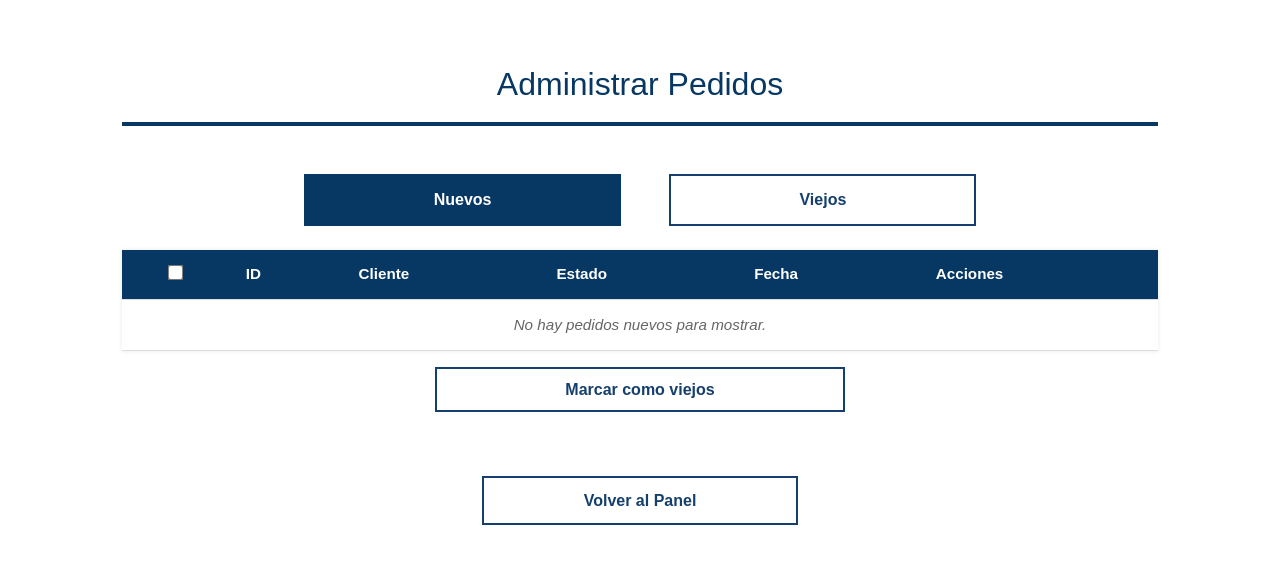
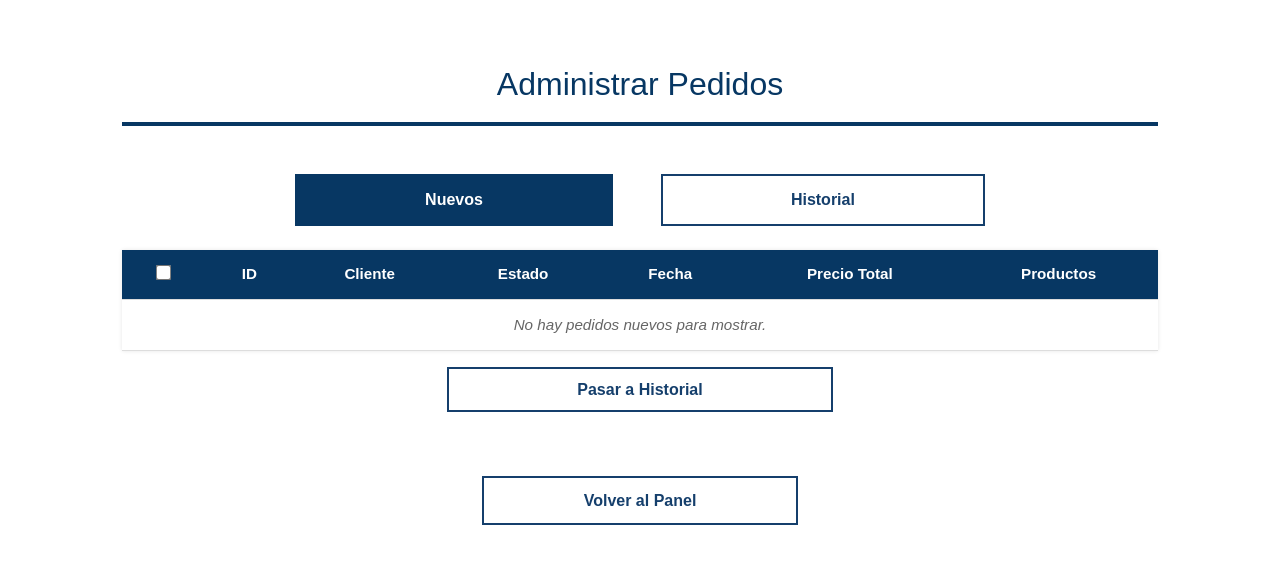
Before and after one commit to Aldana-dev/LaHoraAzul, a Flask app: page /admin/pedidos in a window 1280 px wide. Shown: the top 564 px of the page. Run offline with Flask 3, Linux system fonts and the light colour scheme; the visitor is signed in with stand-in values (Sample User, id 1).

Commit message:
Cambios en la administracion de pedidos

```diff
--- a/app/routes/admin_routes.py
+++ b/app/routes/admin_routes.py
@@ -553,13 +553,13 @@ def admin_pedidos():
     if filtro == "nuevos":
         pedidos = Pedido.query.filter_by(
             es_viejo=False).order_by(Pedido.fecha.desc()).all()
-    elif filtro == "viejos":
+    elif filtro == "historial":
         pedidos = Pedido.query.filter_by(
             es_viejo=True).order_by(Pedido.fecha.desc()).all()
     else:
         pedidos = Pedido.query.order_by(Pedido.fecha.desc()).all()
 
-    return render_template("admin_pedidos.html", pedidos=pedidos, filtro=filtro)
+    return render_template("admin_pedidos.html", pedidos=pedidos, filtro=filtro, current_time=datetime.now())
 
 
 @admin_bp.route('/admin/pedidos/toggle_estado/<int:pedido_id>', methods=['POST'])
@@ -567,7 +567,7 @@ def admin_pedidos():
 def toggle_estado_pedido(pedido_id):
     pedido = Pedido.query.get_or_404(pedido_id)
     if pedido.es_viejo:
-        flash("No se puede cambiar el estado de un pedido viejo.", "warning")
+        flash("No se puede cambiar el estado de un pedido en historial.", "warning")
         return redirect(url_for('admin.admin_pedidos', filtro='nuevos'))
 
     if pedido.estado == 'nuevo':
@@ -589,12 +589,12 @@ def toggle_estado_pedido(pedido_id):
     return redirect(url_for('admin.admin_pedidos', filtro='nuevos'))
 
 
-@admin_bp.route('/admin/pedidos/marcar_como_viejos', methods=['POST'])
+@admin_bp.route('/admin/pedidos/marcar_como_historial', methods=['POST'])
 @admin_required
-def marcar_como_viejos():
+def marcar_como_historial():
     ids = request.form.getlist('pedido_ids')
     if not ids:
-        flash("No seleccionaste pedidos para marcar como viejos.", "warning")
+        flash("No seleccionaste pedidos para marcar como historial.", "warning")
         return redirect(url_for('admin.admin_pedidos', filtro='nuevos'))
 
     pedidos = Pedido.query.filter(Pedido.id.in_(
@@ -604,41 +604,9 @@ def marcar_como_viejos():
 
     try:
         db.session.commit()
-        flash(f"Se marcaron {len(pedidos)} pedidos como viejos.", "success")
+        flash(f"Se marcaron {len(pedidos)} pedidos como historial.", "success")
     except Exception as e:
         db.session.rollback()
-        flash(f"Error al marcar pedidos como viejos: {str(e)}", "danger")
+        flash(f"Error al marcar pedidos como historial: {str(e)}", "danger")
 
     return redirect(url_for('admin.admin_pedidos', filtro='nuevos'))
-
-
-@admin_bp.route('/admin/pedidos/eliminar_viejos', methods=['POST'])
-@admin_required
-def eliminar_pedidos_viejos():
-    ids_json = request.form.get('pedido_ids')
-    if not ids_json:
-        flash("No seleccionaste pedidos para eliminar.", "warning")
-        return redirect(url_for('admin.admin_pedidos', filtro='viejos'))
-
-    try:
-        ids = json.loads(ids_json)
-    except Exception as e:
-        flash(f"Error procesando pedidos seleccionados: {str(e)}", "danger")
-        return redirect(url_for('admin.admin_pedidos', filtro='viejos'))
-
-    pedidos = Pedido.query.filter(
-        Pedido.id.in_(ids), Pedido.es_viejo == True).all()
-    if not pedidos:
-        flash("No se encontraron pedidos viejos para eliminar.", "warning")
-        return redirect(url_for('admin.admin_pedidos', filtro='viejos'))
-
-    try:
-        for pedido in pedidos:
-            db.session.delete(pedido)
-        db.session.commit()
-        flash(f"Se eliminaron {len(pedidos)} pedidos viejos.", "success")
-    except Exception as e:
-        db.session.rollback()
-        flash(f"Error al eliminar pedidos viejos: {str(e)}", "danger")
-
-    return redirect(url_for('admin.admin_pedidos', filtro='viejos'))
--- a/app/static/css/admin_pedidos.css
+++ b/app/static/css/admin_pedidos.css
@@ -60,7 +60,7 @@
 .tabla-admin th,
 .tabla-admin td {
   padding: 0.8rem 1rem;
-  text-align: left;
+  text-align: center;
   border-bottom: 1px solid #ddd;
 }
 
--- a/app/templates/admin_pedidos.html
+++ b/app/templates/admin_pedidos.html
@@ -4,11 +4,19 @@
     <meta charset="UTF-8" />
     <title>Administrar Pedidos - La Hora Azul</title>
     <meta name="viewport" content="width=device-width, initial-scale=1" />
-    <link rel="stylesheet" href="{{ url_for('static', filename='css/estilos.css') }}" />
-    <link rel="stylesheet" href="{{ url_for('static', filename='css/admin.css') }}" />
-    <link rel="stylesheet" href="{{ url_for('static', filename='css/admin_pedidos.css') }}" />
+    <link
+      rel="stylesheet"
+      href="{{ url_for('static', filename='css/estilos.css') }}"
+    />
+    <link
+      rel="stylesheet"
+      href="{{ url_for('static', filename='css/admin.css') }}"
+    />
+    <link
+      rel="stylesheet"
+      href="{{ url_for('static', filename='css/admin_pedidos.css') }}"
+    />
     <style>
-      /* Podés agregar estilos para .sr-only si querés ocultar visualmente el label */
       .sr-only {
         position: absolute;
         width: 1px;
@@ -16,7 +24,7 @@
         padding: 0;
         margin: -1px;
         overflow: hidden;
-        clip: rect(0,0,0,0);
+        clip: rect(0, 0, 0, 0);
         border: 0;
       }
     </style>
@@ -26,17 +34,25 @@
       <h2 class="titulo-admin">Administrar Pedidos</h2>
       <hr class="separador" />
 
-      <!-- FILTROS ACTUALIZADOS: nuevos y viejos -->
+      <!-- FILTROS ACTUALIZADOS: nuevos e historial -->
       <div class="estado-tabla">
-        <a href="{{ url_for('admin.admin_pedidos', filtro='nuevos') }}" class="btn_large boton filtro-btn {% if filtro == 'nuevos' %}activo{% endif %}">Nuevos</a>
-        <a href="{{ url_for('admin.admin_pedidos', filtro='viejos') }}" class="btn_large boton filtro-btn {% if filtro == 'viejos' %}activo{% endif %}">Viejos</a>
+        <a
+          href="{{ url_for('admin.admin_pedidos', filtro='nuevos') }}"
+          class="btn_large boton filtro-btn {% if filtro == 'nuevos' %}activo{% endif %}"
+          >Nuevos</a
+        >
+        <a
+          href="{{ url_for('admin.admin_pedidos', filtro='historial') }}"
+          class="btn_large boton filtro-btn {% if filtro == 'historial' %}activo{% endif %}"
+          >Historial</a
+        >
       </div>
 
-      <!-- FORMULARIO -->
+      <!-- Formulario para marcar pedidos como historial SOLO en filtro 'nuevos' -->
       {% if filtro == 'nuevos' %}
-      <form method="POST" action="{{ url_for('admin.marcar_como_viejos') }}">
+      <form method="POST" action="{{ url_for('admin.marcar_como_historial') }}">
       {% else %}
-      <form id="form-viejos"> <!-- Sin action ni método, solo para manejo checkbox -->
+      <form id="form-historial"> <!-- Sin action ni método para filtro historial -->
       {% endif %}
 
         <table class="tabla-admin">
@@ -48,15 +64,21 @@
               </th>
               <th>ID</th>
               <th>Cliente</th>
+              {% if filtro == 'nuevos' %}
               <th>Estado</th>
+              {% endif %}
               <th>Fecha</th>
-              <th>Acciones</th>
+              <th>Precio Total</th>
+              <th>Productos</th>
             </tr>
           </thead>
           <tbody>
             {% if pedidos|length == 0 %}
             <tr>
-              <td colspan="6" style="text-align: center; font-style: italic; color: #666;">
+              <td
+                colspan="{% if filtro == 'nuevos' %}7{% else %}6{% endif %}"
+                style="text-align: center; font-style: italic; color: #666"
+              >
                 No hay pedidos {{ filtro }} para mostrar.
               </td>
             </tr>
@@ -64,58 +86,41 @@
               {% for pedido in pedidos %}
               <tr>
                 <td style="text-align: center">
-                <input type="checkbox" name="pedido_ids" value="{{ pedido.id }}" />
+                  <input
+                    type="checkbox"
+                    name="pedido_ids"
+                    value="{{ pedido.id }}"
+                  />
                 </td>
                 <td>{{ pedido.id }}</td>
                 <td>{{ pedido.email_contacto }}</td>
+                {% if filtro == 'nuevos' %}
                 <td>
-                {% if filtro == 'nuevos' %}
-                  <form
-                    id="form-toggle-{{ pedido.id }}"
-                    method="POST"
-                    action="{{ url_for('admin.toggle_estado_pedido', pedido_id=pedido.id) }}"
-                    style="display:inline"
+                  {% set dias = (current_time.date() - pedido.fecha.date()).days %}
+                  <span
+                    class="indicador-estado {% if dias == 0 %}verde {% elif dias >= 7 %}rojo {% else %}amarillo {% endif %}"
                   >
-                    <button
-                      type="submit"
-                      class="btn-link estado-{{ pedido.estado }}"
-                      title="Click para cambiar estado"
-                    >
-                      {{ pedido.estado|capitalize }}
-                    </button>
-                  </form>
-                {% else %}
-                  {{ pedido.estado|capitalize }}
+                  </span>
+                </td>
                 {% endif %}
-              </td>
-              <td>{{ pedido.fecha.strftime('%d/%m/%Y %H:%M') }}</td>
+                <td>{{ pedido.fecha.strftime('%d/%m/%Y') }}</td>
+                <td>${{ pedido.total }}</td>
                 <td>
-                <button
-                  class="btn boton small-btn"
-                  type="button"
-                  onclick="abrirModal('{{ pedido.id }}')"
-                >
-                  Ver
-                </button>
-              </td>
-            </tr>
-
-            <!-- Modal oculto para detalles del pedido -->
-            <tr id="modal-{{ pedido.id }}" class="fila-modal" style="display: none">
-              <td colspan="6">
-                <div class="productos-modal-container">
                   {% for item in pedido.items %}
-                  <div class="producto-modal">
-                    <img src="{{ url_for('static', filename=item.producto.imagen) }}" alt="{{ item.producto.nombre }}" />
-                    <div class="detalle-producto-modal">
-                      <p><strong>{{ item.producto.nombre }}</strong></p>
-                      <p>Precio unitario: ${{ item.precio_unitario }}</p>
+                  <div class="producto-resumen">
+                    <img
+                      src="{{ url_for('static', filename=item.producto.imagen) }}"
+                      alt="{{ item.producto.nombre }}"
+                    />
+                    <div>
+                      <p>{{ item.producto.nombre }}</p>
+                      <p>${{ item.precio_unitario }}</p>
                     </div>
                   </div>
                   {% endfor %}
-                </div>
                 </td>
               </tr>
+              <!-- Aquí va el modal, sin cambios -->
               {% endfor %}
             {% endif %}
           </tbody>
@@ -124,91 +129,35 @@
         {% if filtro == 'nuevos' %}
         <div class="text-center" style="margin-top: 1rem">
           <button type="submit" class="btn_large boton">
-            Marcar como viejos
+            Pasar a Historial
           </button>
         </div>
         {% endif %}
       </form>
 
-      <!-- Solo botón para abrir modal eliminar en filtro 'viejos' -->
-      {% if filtro == 'viejos' %}
-              <div class="text-center" style="margin-top: 1rem">
-
-      <button type="button" class="btn_large boton" onclick="abrirModalEliminar()">
-        Eliminar pedidos seleccionados
-      </button>
-              </div>
-
-      {% endif %}
-
-      <!-- Modal eliminar pedidos viejos -->
-      <div id="modal-eliminar" class="modal" style="display:none;">
-        <div class="modal-content">
-          <span class="cerrar" onclick="cerrarModalEliminar()">&times;</span>
-          <h4>¿Estás seguro que querés eliminar estos pedidos viejos?</h4>
-          <p>Esta acción no se puede deshacer.</p>
-          <form method="POST" action="{{ url_for('admin.eliminar_pedidos_viejos') }}">
-            <input type="hidden" name="pedido_ids" id="ids-a-eliminar" />
-            <div class="text-center" style="margin-top: 1rem;">
-              <button type="submit" class="btn boton">Confirmar eliminación</button>
-              <button type="button" class="btn boton" onclick="cerrarModalEliminar()">Cancelar</button>
-            </div>
-          </form>
-        </div>
-      </div>
-
       <div class="text-center mt-5">
-        <a href="{{ url_for('admin.admin') }}" class="btn boton">Volver al Panel</a>
+        <a href="{{ url_for('admin.admin') }}" class="btn boton">
+          Volver al Panel
+        </a>
       </div>
     </section>
 
-    <!-- Modal flotante para ver pedido -->
-    <div id="modal-pedido" class="modal" style="display:none;">
-      <div class="modal-content" id="modal-contenido">
-        <span class="cerrar" onclick="cerrarModal()">&times;</span>
-        <!-- Contenido dinámico cargado con JS -->
-      </div>
-    </div>
-
     <script>
       // Select/Deselect all checkboxes
-      document.getElementById('select-todos').addEventListener('change', function () {
+      document
+        .getElementById("select-todos")
+        .addEventListener("change", function () {
           const checked = this.checked;
-        document.querySelectorAll('input[name="pedido_ids"]').forEach(cb => cb.checked = checked);
+          document
+            .querySelectorAll('input[name="pedido_ids"]')
+            .forEach((cb) => (cb.checked = checked));
         });
-
-      // Modal abrir/cerrar detalles pedido
-      function abrirModal(id) {
-        const modal = document.getElementById("modal-pedido");
-        const contenido = document.getElementById("modal-contenido");
-        const original = document.getElementById("modal-" + id);
-
-        if (original) {
-          const productos = original.querySelector(".productos-modal-container").cloneNode(true);
-          contenido.innerHTML = `<span class="cerrar" onclick="cerrarModal()">&times;</span><h4>Productos del pedido #${id}</h4>`;
-          contenido.appendChild(productos);
-          modal.style.display = "flex";
-        }
-      }
 
       function cerrarModal() {
         document.getElementById("modal-pedido").style.display = "none";
       }
 
-      // Modal abrir/cerrar para eliminar
-      function abrirModalEliminar() {
-        const checkboxes = document.querySelectorAll('input[name="pedido_ids"]:checked');
-        const ids = Array.from(checkboxes).map(cb => cb.value);
-        if (ids.length === 0) {
-          alert("Seleccioná al menos un pedido para eliminar.");
-          return;
-        }
-        document.getElementById('ids-a-eliminar').value = JSON.stringify(ids);
-        document.getElementById('modal-eliminar').style.display = 'flex';
-      }
-      function cerrarModalEliminar() {
-        document.getElementById('modal-eliminar').style.display = 'none';
-      }
+      // Eliminamos todo JS relacionado a modal eliminar pedidos
     </script>
   </body>
 </html>
```
Also changed, not shown: other parts of app/static/css/admin_pedidos.css (+30 -0 lines), app/routes/main_routes.py (+3 -5 lines). Lines whose indentation alone changed are shown as unchanged.
